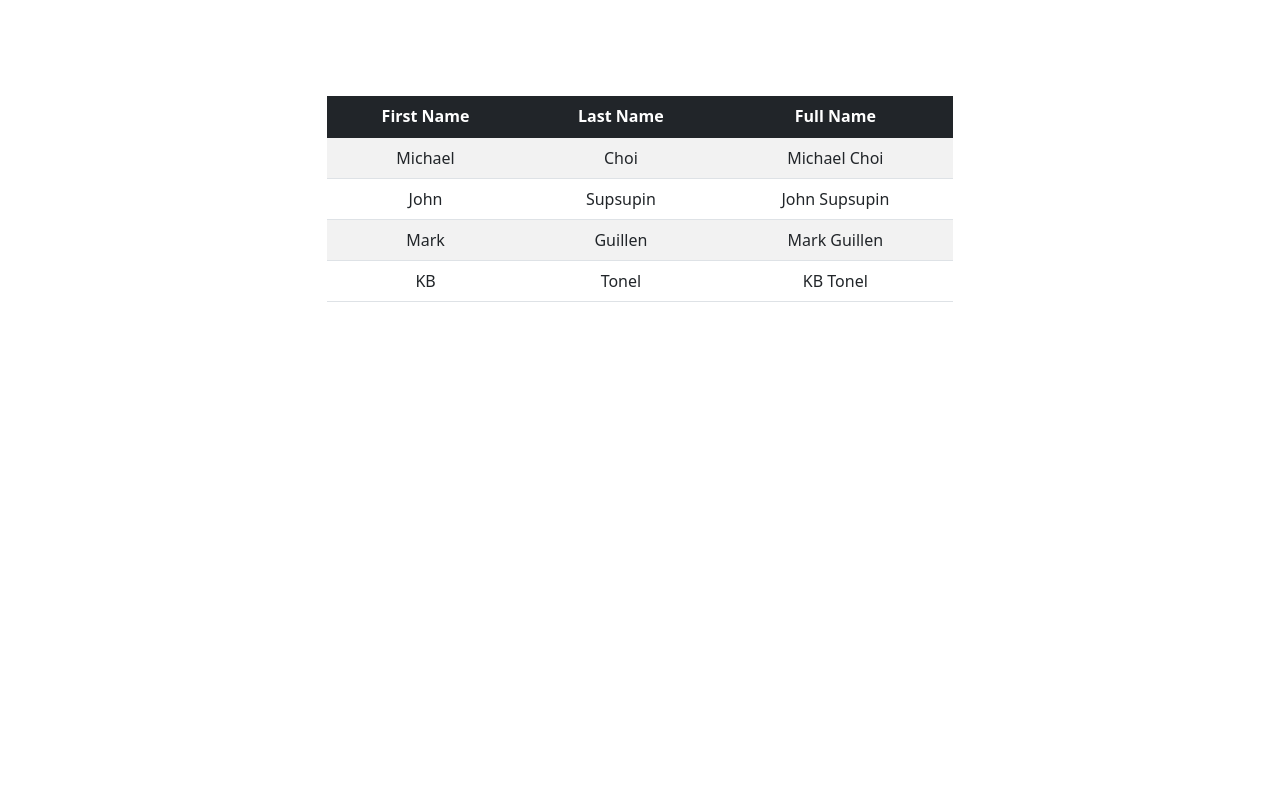
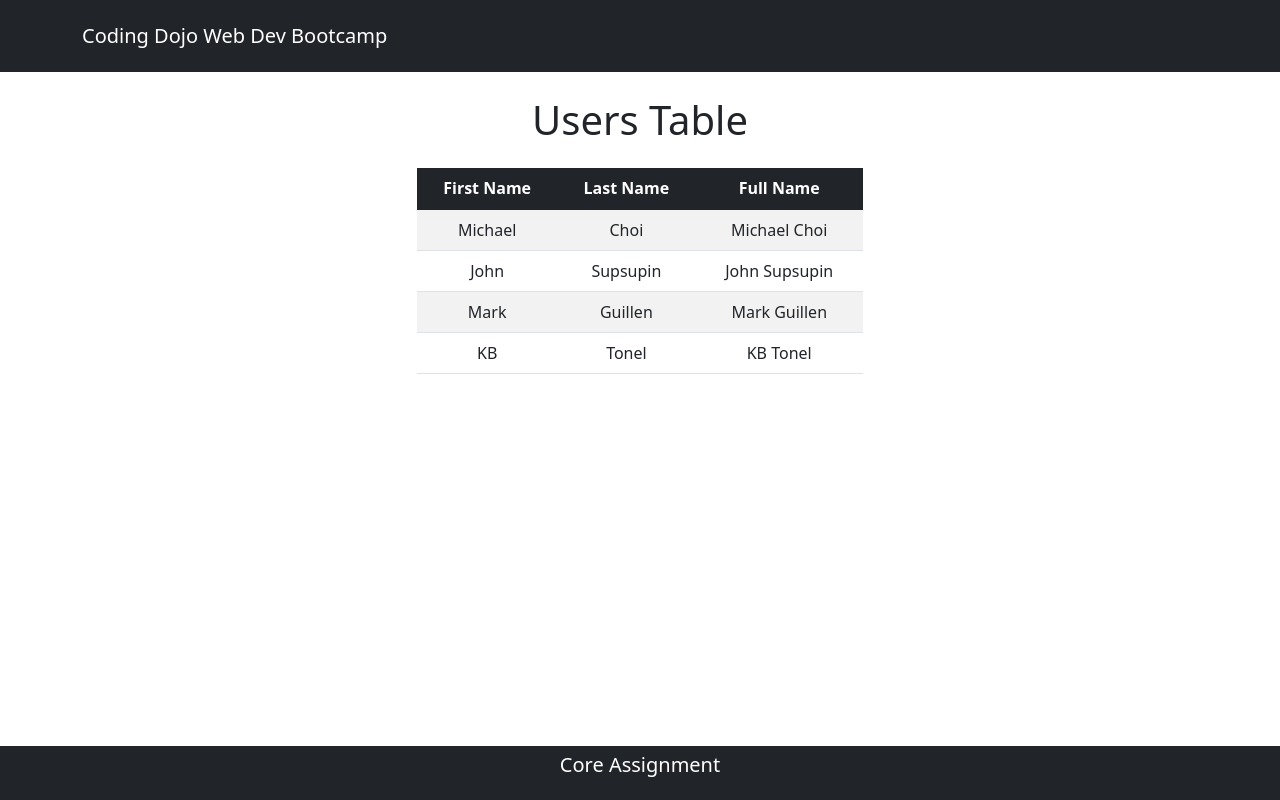
Before and after one commit to ruizqa/htmlTable, a Flask app: page / in a window 1280 px wide. Run offline with Flask 2, Linux system fonts and the light colour scheme.

Commit message:
Added navbar and footer

```diff
--- a/templates/index.html
+++ b/templates/index.html
@@ -11,7 +11,20 @@
     </head>
     <body>
 
-        <div class="container-sm m-5 p-5 mx-auto">
+        <nav class="navbar navbar-expand-lg bg-dark navbar-dark py-3 fixed-top">
+            <div class="container">
+              <a href="#" class="navbar-brand">Coding Dojo Web Dev Bootcamp</a>
+            </div>
+        </nav>
+
+        <div class="section py-5"></div>
+
+        <section>
+            <div class="container">
+                <div class="col-md-8 offset-md-2 col-sm-10 offset-sm-1">
+                    <div class="h1 text-center text-dark mb-4">
+                        Users Table
+                    </div>
                     <table class="table table-striped table-hover text-center" style = "width: 60%" align="center">
                         <thead class="table-dark">
                         <tr >
@@ -32,7 +45,24 @@
 
                         </tbody>
                     </table>
+
+
+
                 </div>
+
+
+
+            </div>
+
+
+        </section>
+
+        <footer class="col-12 py-1 bg-dark text-white text-center position-fixed bottom-0">
+            <div class="container">
+              <p class="lead">Core Assignment</p>
+            </div>
+          </footer>
+
         <script src="https://cdn.jsdelivr.net/npm/bootstrap@5.1.1/dist/js/bootstrap.bundle.min.js" integrity="sha384-/bQdsTh/da6pkI1MST/rWKFNjaCP5gBSY4sEBT38Q/9RBh9AH40zEOg7Hlq2THRZ" crossorigin="anonymous"></script>
     </body>
 </html>
```
Lines whose indentation alone changed are shown as unchanged.
